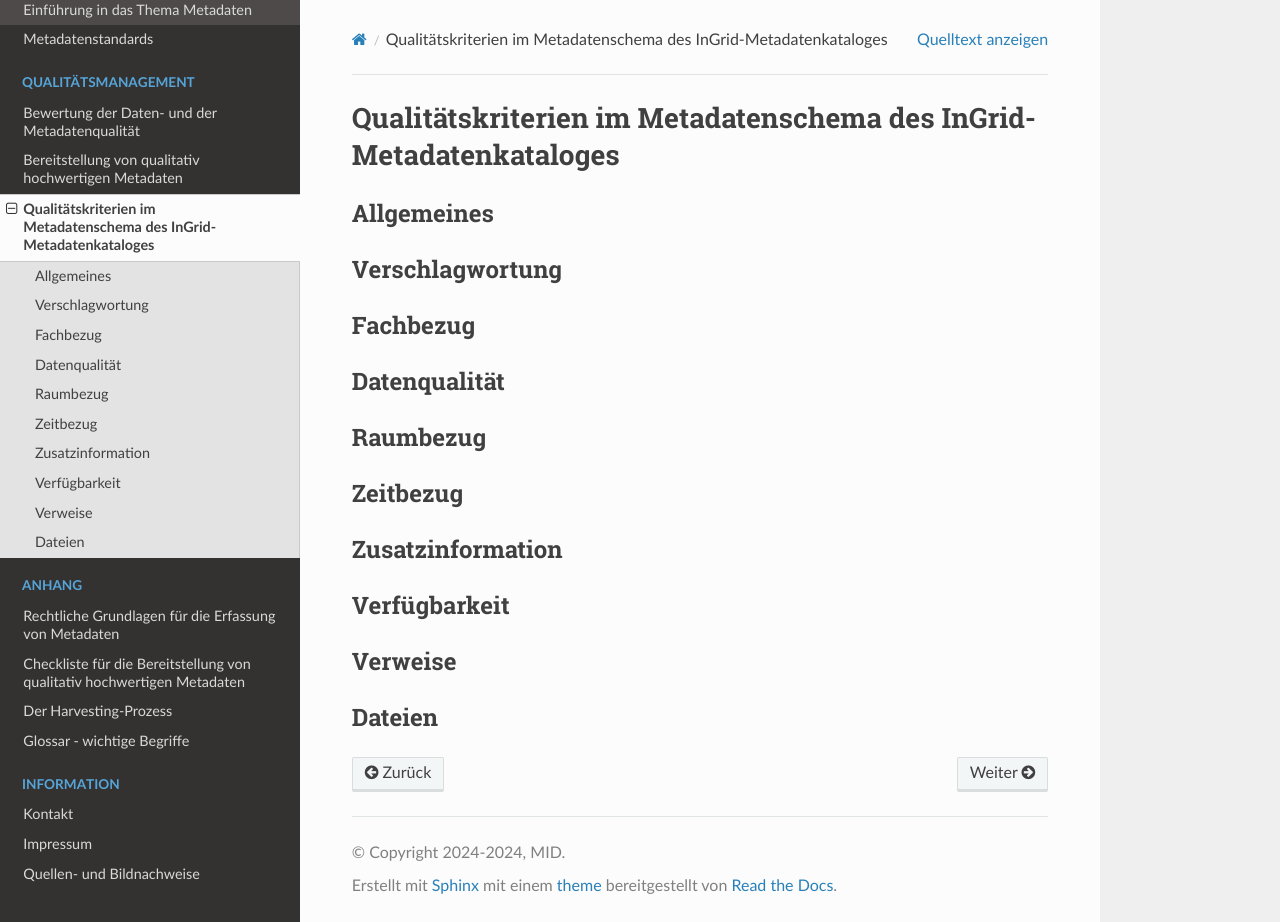
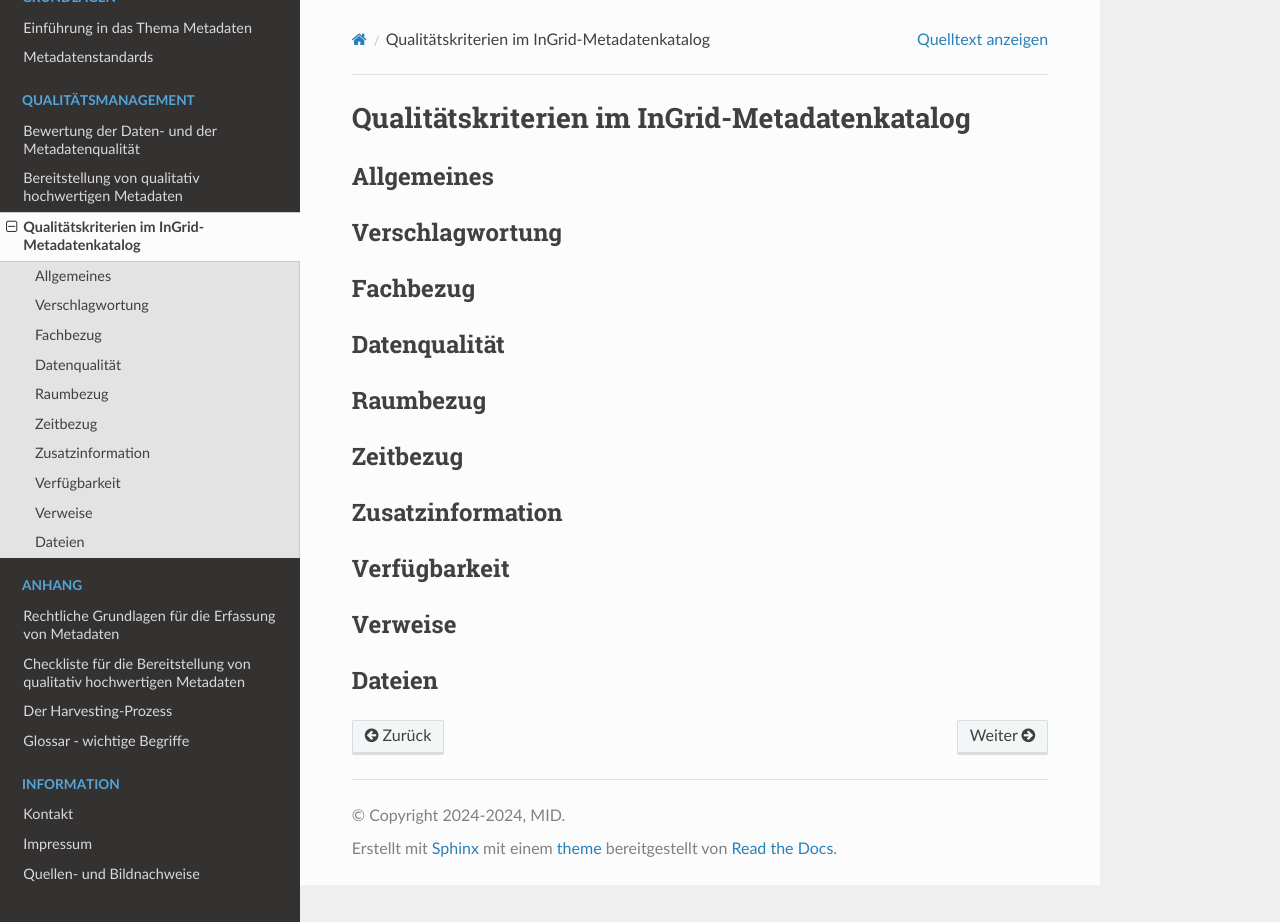
Before and after one commit to tomiwo/ingrid-mdk-st-high-quality-metadata, a Sphinx documentation site: the page built from docs/qualitaetsmanagement/metadatenschema-ige.rst, in a window 1280 px wide and 922 px high. Built offline with Sphinx 7.4.7 and the Read the Docs theme 3.1.0, drawn with Linux system fonts in a browser that asks for light colours.

Commit message:
Update metadatenschema-ige.rst

```diff
--- a/docs/qualitaetsmanagement/metadatenschema-ige.rst
+++ b/docs/qualitaetsmanagement/metadatenschema-ige.rst
@@ -1,6 +1,6 @@
 
-Qualitätskriterien im Metadatenschema des InGrid-Metadatenkataloges
-====================================================================
+Qualitätskriterien im InGrid-Metadatenkatalog
+==============================================
 
 
 Allgemeines
```
